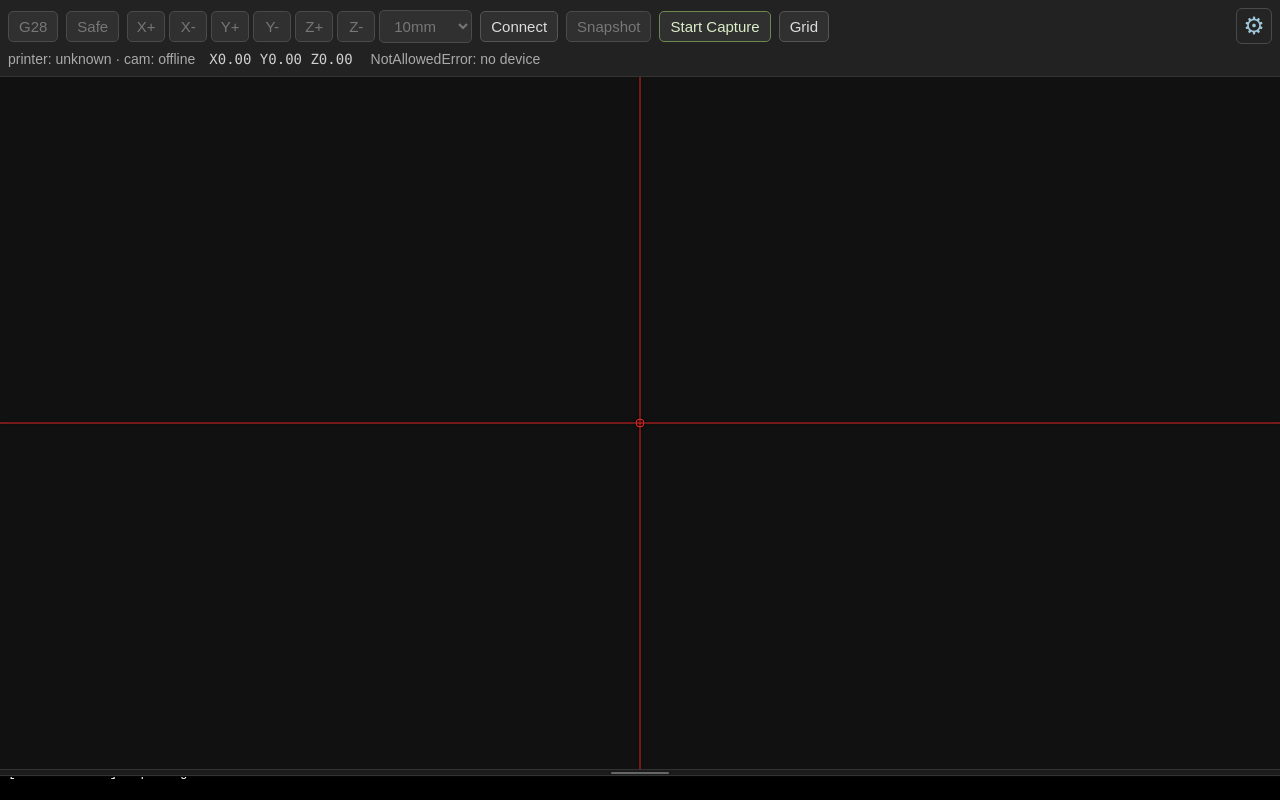
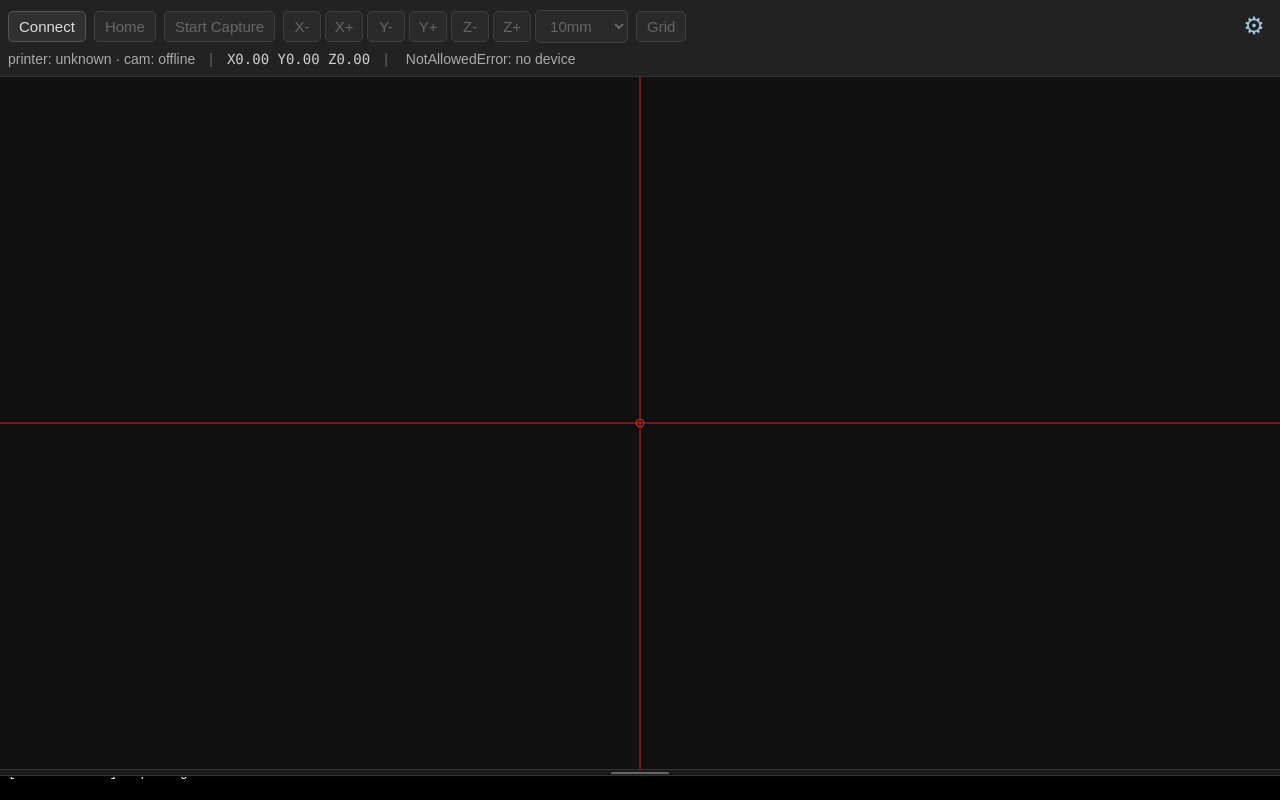
Before and after one commit to lizard43/PCBsnapper, a website: page public/index.html in a window 1280 px wide. Drawn offline with Linux system fonts and the light colour scheme; no server answers.

Commit message:
toolbar updates

```diff
--- a/public/app.js
+++ b/public/app.js
@@ -898,7 +898,7 @@ async function startCamera() {
     );
 
     updateGridOverlayRect();
-    snapBtn.disabled = false;
+    snapBtn.disabled = !printerConnected;
   } catch (err) {
     console.error("[CAMERA ERROR]", err);
     snapBtn.disabled = true;
@@ -1003,7 +1003,10 @@ async function startRasterCapture(event) {
     closeCaptureDialog();
 
     rasterRunning = true;
-    if (startCaptureBtn) startCaptureBtn.disabled = true;
+    if (startCaptureBtn) {
+      startCaptureBtn.textContent = "Stop Capture";
+      startCaptureBtn.disabled = true;
+    }
     if (snapBtn) snapBtn.disabled = true;
 
     const statusRes = await fetch(`/api/printer/status?${new URLSearchParams({
@@ -1063,19 +1066,31 @@ async function startRasterCapture(event) {
     await refreshPrinterStatus();
   } finally {
     rasterRunning = false;
-    if (startCaptureBtn) startCaptureBtn.disabled = false;
-    if (snapBtn) snapBtn.disabled = !stream;
+    if (startCaptureBtn) {
+      startCaptureBtn.textContent = "Start Capture";
+    }
+    setToolbarControlsEnabled(printerConnected);
+  }
+}
+
+function setToolbarControlsEnabled(enabled) {
+  if (homeAllBtn) homeAllBtn.disabled = !enabled;
+  if (homeSafeBtn) homeSafeBtn.disabled = !enabled;
+  if (jogStepSelect) jogStepSelect.disabled = !enabled;
+  if (startCaptureBtn) startCaptureBtn.disabled = !enabled || rasterRunning;
+  if (gridBtn) gridBtn.disabled = !enabled;
+
+  document.querySelectorAll(".jog-btn").forEach(btn => {
+    btn.disabled = !enabled;
+  });
+
+  if (snapBtn) {
+    snapBtn.disabled = !enabled || !stream;
   }
 }
 
 function setMotionButtonsEnabled(enabled) {
-  if (homeAllBtn) homeAllBtn.disabled = !enabled;
-  if (homeSafeBtn) homeSafeBtn.disabled = !enabled;
-  if (jogStepSelect) jogStepSelect.disabled = !enabled;
-
-  document.querySelectorAll(".jog-btn").forEach(btn => {
-    btn.disabled = !enabled;
-  });
+  setToolbarControlsEnabled(enabled);
 }
 
 function updateXYZDisplay(pos) {
--- a/public/index.html
+++ b/public/index.html
@@ -11,16 +11,17 @@
 <body>
   <header class="toolbar">
     <div class="toolbar-main">
-      <button id="homeAllBtn" disabled title="Real G28 home for X/Y/Z">G28</button>
-      <button id="homeSafeBtn" disabled title="Set current Z as safe height, then home X/Y only">Safe</button>
+      <button id="connectPrinterBtn">Connect</button>
+      <button id="homeSafeBtn" disabled title="Move to safe Z and safe X/Y without running G28 Z">Home</button>
+      <button id="startCaptureBtn" type="button" disabled>Start Capture</button>
 
       <div class="jog-controls">
+        <button class="jog-btn" data-axis="X" data-dir="-1" disabled>X-</button>
         <button class="jog-btn" data-axis="X" data-dir="1" disabled>X+</button>
-        <button class="jog-btn" data-axis="X" data-dir="-1" disabled>X-</button>
+        <button class="jog-btn" data-axis="Y" data-dir="-1" disabled>Y-</button>
         <button class="jog-btn" data-axis="Y" data-dir="1" disabled>Y+</button>
-        <button class="jog-btn" data-axis="Y" data-dir="-1" disabled>Y-</button>
+        <button class="jog-btn" data-axis="Z" data-dir="-1" disabled>Z-</button>
         <button class="jog-btn" data-axis="Z" data-dir="1" disabled>Z+</button>
-        <button class="jog-btn" data-axis="Z" data-dir="-1" disabled>Z-</button>
 
         <select id="jogStepSelect" disabled>
           <option value="0.1">0.1mm</option>
@@ -33,17 +34,21 @@
         </select>
       </div>
 
-      <button id="connectPrinterBtn">Connect</button>
-      <button id="snapBtn" disabled>Snapshot</button>
-      <button id="startCaptureBtn" type="button">Start Capture</button>
-      <button id="gridBtn" class="grid-btn" type="button" aria-pressed="false" title="Show UI grid overlay">Grid</button>
+      <button id="gridBtn" class="grid-btn" type="button" aria-pressed="false"
+        title="Show UI grid overlay">Grid</button>
+      <button id="snapBtn" class="hidden-toolbar-control" disabled>Snapshot</button>
+      <button id="homeAllBtn" class="hidden-toolbar-control" disabled title="Real G28 home for X/Y/Z">G28</button>
 
       <button id="settingsBtn" class="settings-btn" title="Settings" aria-label="Settings">⚙</button>
     </div>
 
     <div class="toolbar-status">
       <span id="printerStatus">printer: disconnected</span>
+      <span class="status-separator">|</span>
+
       <span id="xyzStatus">X0.00 Y0.00 Z0.00</span>
+      <span class="status-separator">|</span>
+
       <span id="status">starting...</span>
     </div>
   </header>
@@ -276,7 +281,8 @@
         </div>
 
         <p class="capture-note">
-          Start position is the current printer X/Y. The displayed count previews from Safe X/Y until the scan starts, then it recalculates from the actual printer X/Y. Tile numbers and image numbers are zero-based.
+          Start position is the current printer X/Y. The displayed count previews from Safe X/Y until the scan starts,
+          then it recalculates from the actual printer X/Y. Tile numbers and image numbers are zero-based.
         </p>
 
         <footer class="modal-actions">
--- a/public/style.css
+++ b/public/style.css
@@ -44,6 +44,11 @@ body {
   overflow: hidden;
 }
 
+.status-separator {
+  color: #666;
+  user-select: none;
+}
+
 .jog-controls {
   display: flex;
   gap: 4px;
@@ -76,9 +81,9 @@ button:active:not(:disabled) {
 
 button:disabled,
 select:disabled {
-  background: #303030;
-  color: #777;
-  border-color: #4a4a4a;
+  background: #2a2a2a;
+  color: #666;
+  border-color: #3f3f3f;
   opacity: 1;
   cursor: not-allowed;
 }
@@ -123,8 +128,8 @@ select {
   display: flex;
   align-items: center;
   justify-content: center;
-  background: #242424;
-  border: 1px solid #4a4a4a;
+  background: transparent;
+  border: 0;
   border-radius: 6px;
   color: #9fc6d9;
   font-size: 24px;
@@ -133,7 +138,6 @@ select {
 
 .settings-btn:hover:not(:disabled) {
   background: #303030;
-  border-color: #666;
   color: #b9e0f4;
 }
 
@@ -141,10 +145,14 @@ select {
   background: #3a3a3a;
 }
 
+.hidden-toolbar-control {
+  display: none !important;
+}
+
 .grid-btn.active {
-  background: #45535a;
-  border-color: #7fa6b8;
-  color: #fff;
+  background: #303030;
+  border-color: #555;
+  color: #ddd;
 }
 
 /* =========================
@@ -496,13 +504,13 @@ label select {
   line-height: 1.35;
 }
 
-#startCaptureBtn {
-  border-color: #6c8a4d;
-  color: #dceec9;
+#startCaptureBtn:not(:disabled) {
+  border-color: #555;
+  color: #ddd;
 }
 
 #startCaptureBtn:hover:not(:disabled) {
-  background: #35422c;
+  background: #3a3a3a;
   color: #fff;
 }
 
```
